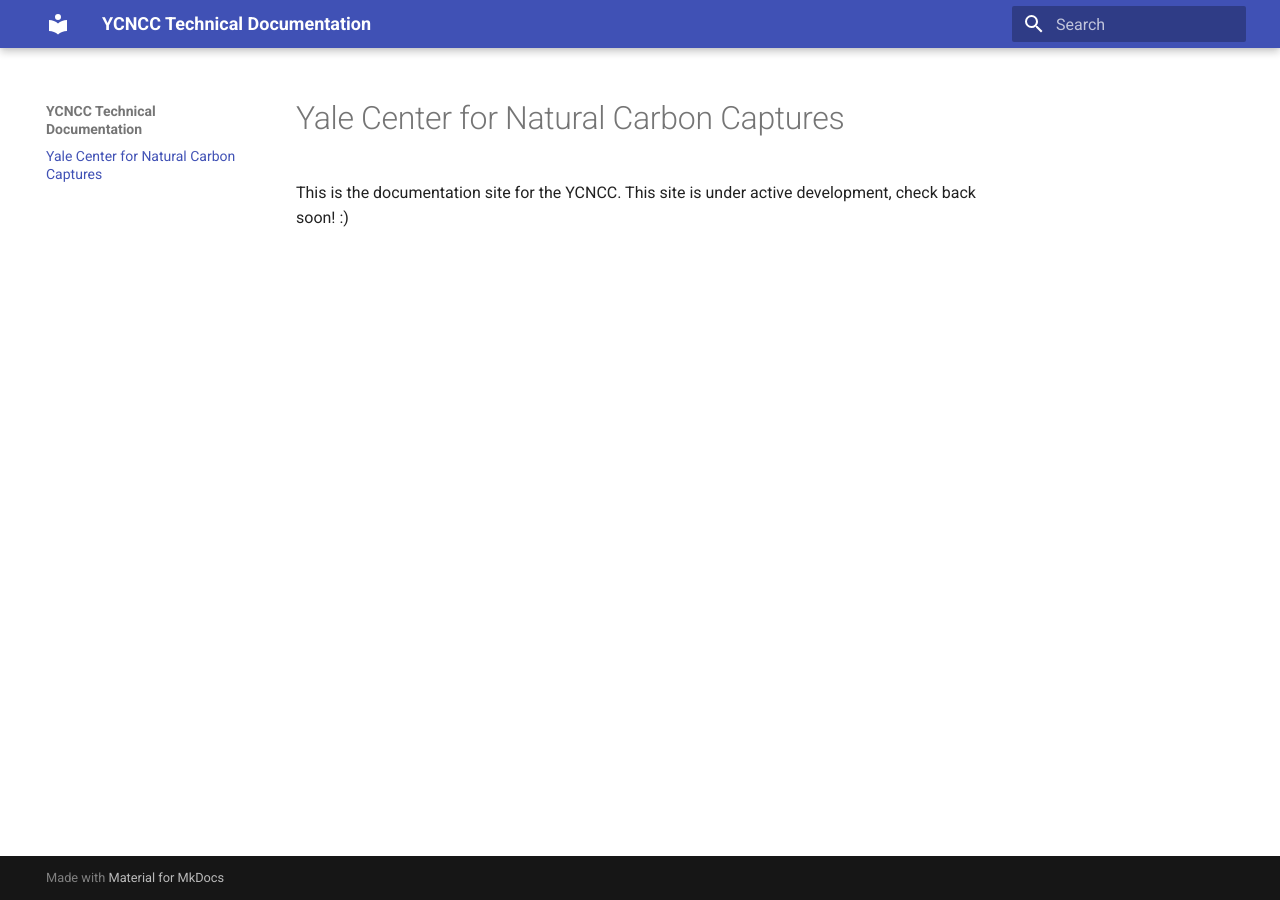
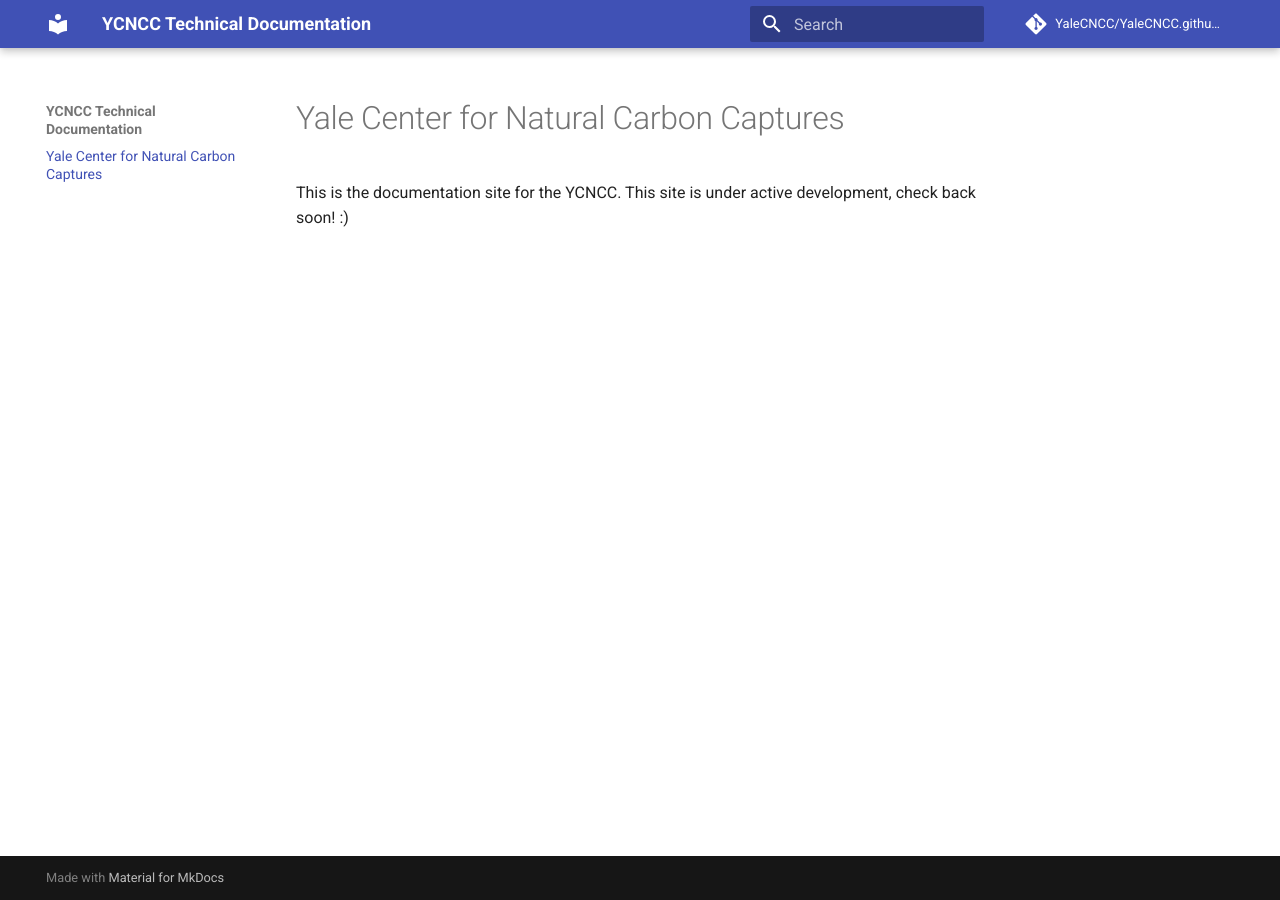
Before and after one commit to YaleCNCC/YaleCNCC.github.io, an MkDocs documentation site: the page built from docs/index.md, in a window 1280 px wide. Built offline with MkDocs 1.6.1 and Material for MkDocs 9.7.7, drawn with Linux system fonts in a browser that asks for light colours; comment, search, counter and statistics services are not loaded.

Commit message:
mkdocs(fix): add repository information to mkdocs.yml

```diff
--- a/mkdocs.yml
+++ b/mkdocs.yml
@@ -1,4 +1,8 @@
 site_name: YCNCC Technical Documentation
-site_url: ''
+site_url: https://YaleCNCC.github.io/
 theme:
   name: material
+
+# Repository
+repo_name: YaleCNCC/YaleCNCC.github.io
+repo_url: https://github.com/YaleCNCC/YaleCNCC.github.io
```
